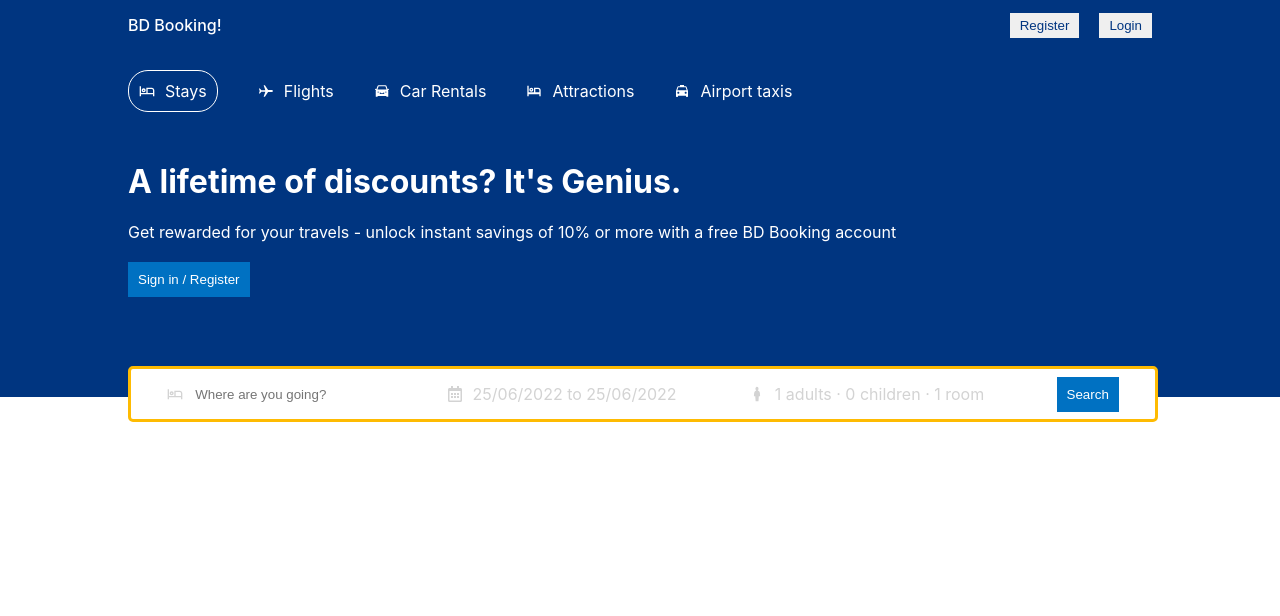
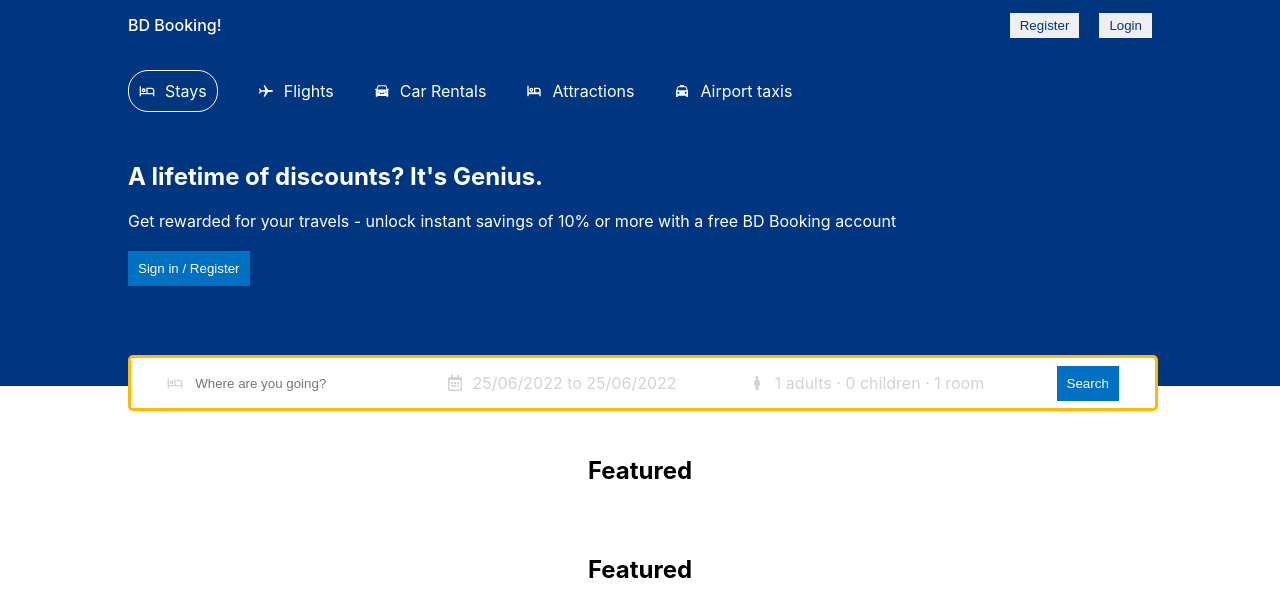
Before and after one commit to Shahriyar-Hosen/bd-booking, a React (Create React App) app: page / in a window 1280 px wide. Shown: the top 616 px of the page. Built offline with nearby package versions, Linux system fonts and the light colour scheme.

Commit message:
Featured compo add & style done

```diff
--- /dev/null
+++ b/src/Components/Featured/Featured.css
@@ -0,0 +1,7 @@
+.homeContainer {
+  margin-top: 50px;
+  display: flex;
+  flex-direction: column;
+  align-items: center;
+  gap: 30px;
+}
--- /dev/null
+++ b/src/Components/Featured/Featured.jsx
@@ -0,0 +1,12 @@
+import React from "react";
+import "./Featured.css";
+
+const Featured = () => {
+  return (
+    <div>
+      <h1>Featured</h1>
+    </div>
+  );
+};
+
+export default Featured;
--- a/src/Pages/Home/Home.jsx
+++ b/src/Pages/Home/Home.jsx
@@ -1,14 +1,19 @@
 import React from "react";
+import Featured from "../../Components/Featured/Featured";
 import Header from "../../Components/Header/Header";
 import Navbar from "../../Components/Navbar/Navbar";
 import "./Home.css";
 
 const Home = () => {
   return (
-    <div>
+    <section>
       <Navbar />
-      <Header/>
-    </div>
+      <Header />
+      <div className="homeContainer">
+        <Featured />
+        <Featured />
+      </div>
+    </section>
   );
 };
 
```
